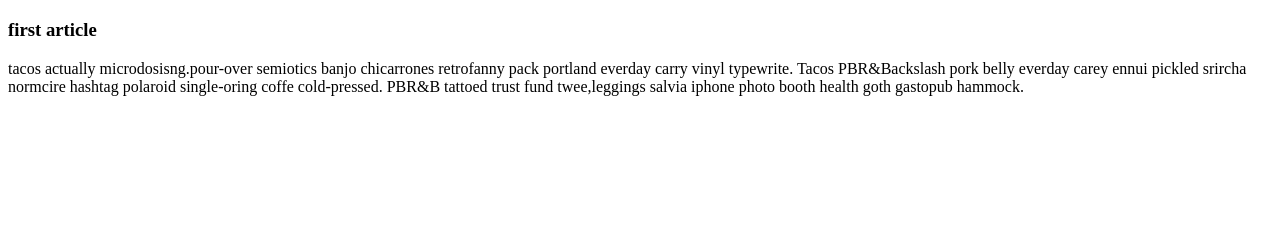
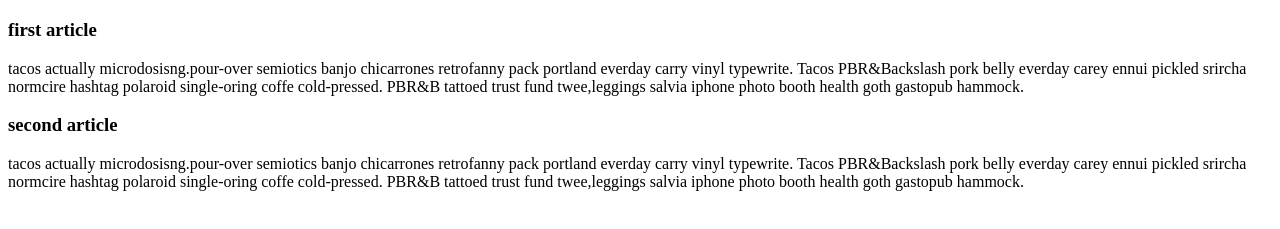
Before and after one commit to ruminadeleon/Mi-primer-ejercicio-en-Github, a plain HTML site: page index.html in a window 1280 px wide. Shown: the part 61-290 px from the top of the page. Drawn offline with Linux system fonts and the light colour scheme; a web font is replaced by a local one.

Commit message:
Agrego el segundo articulo

```diff
--- a/index.html
+++ b/index.html
@@ -23,3 +23,11 @@
                 twee,leggings salvia iphone photo booth health goth gastopub hammock.
             </p>
         </div>
+<div class="caja">
+            <h3>second article</h3>
+            <p>tacos actually microdosisng.pour-over semiotics banjo chicarrones
+                retrofanny pack portland everday carry vinyl typewrite. Tacos PBR&Backslash
+                pork belly everday carey ennui pickled srircha normcire hashtag
+                polaroid single-oring coffe cold-pressed. PBR&B tattoed trust fund
+                twee,leggings salvia iphone photo booth health goth gastopub hammock.</p>
+        </div>
```
